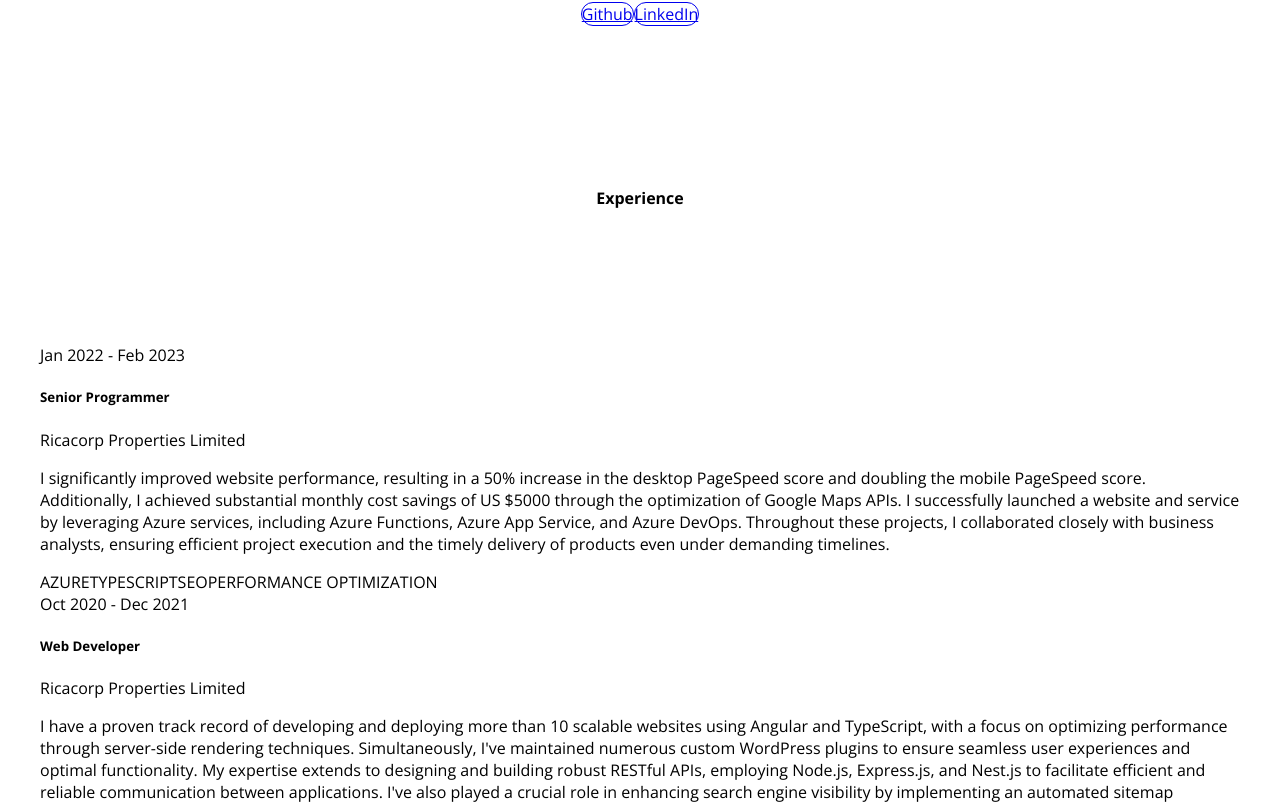
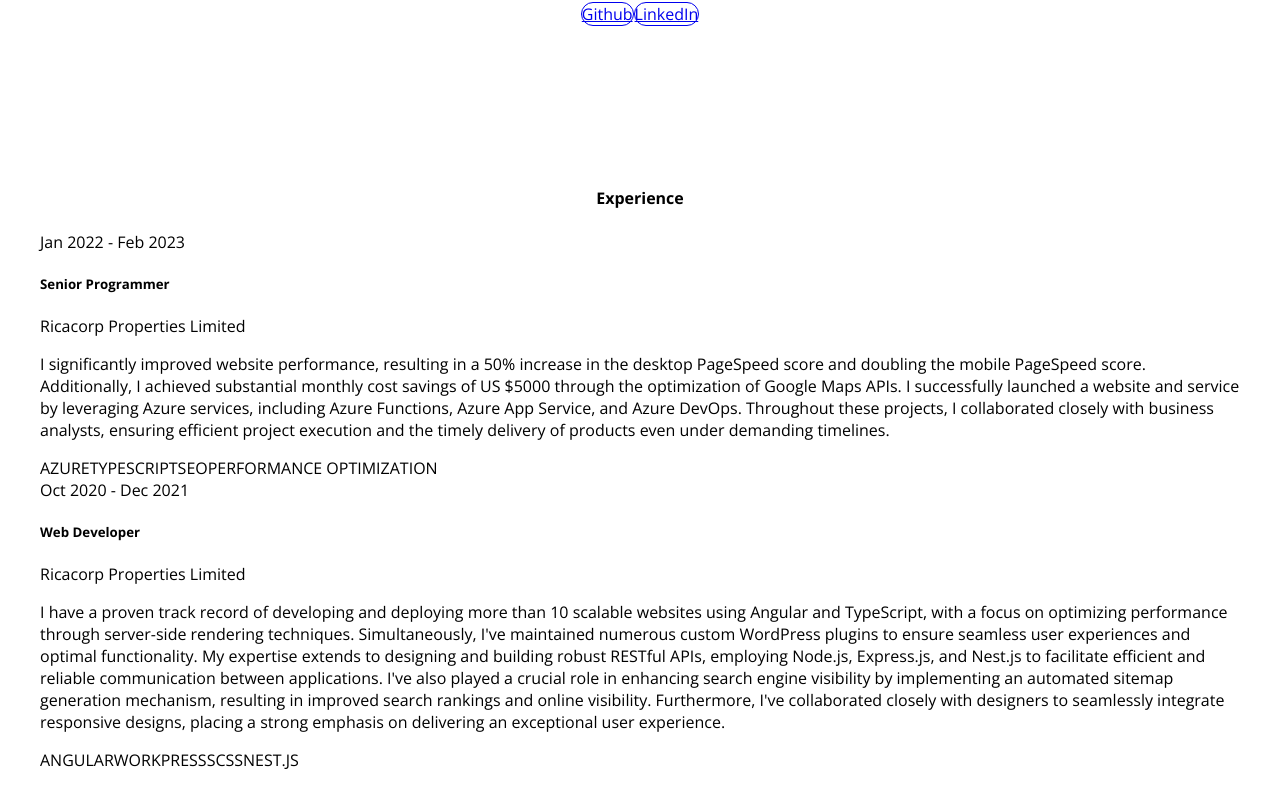
Before and after one commit to lexiechoi852/portfolio-website, a Next.js app: page / in a window 1280 px wide. Shown: the part 674-1479 px from the top of the page. Built offline with nearby package versions, Linux system fonts and the light colour scheme.

Commit message:
fix: remove height 100% property and set min height

```diff
--- a/src/components/Experience.tsx
+++ b/src/components/Experience.tsx
@@ -22,11 +22,11 @@ const experiences = [
 ];
 export default function Experience() {
   return (
-    <section id="experience" className="relative h-[calc(96dvh)] p-[4vh]">
+    <section id="experience" className="relative min-h-[calc(96dvh)] p-[4vh]">
       <h4 className="mb-2 text-center text-5xl font-bold text-gray-700">
         Experience
       </h4>
-      <div className="flex h-full flex-col items-center justify-center gap-20">
+      <div className="flex flex-col items-center justify-center gap-20">
         {experiences.map((experience) => (
           <div
             key={experience.title}
--- a/src/components/Profile.tsx
+++ b/src/components/Profile.tsx
@@ -8,7 +8,7 @@ export default function Profile() {
   return (
     <section
       id="profile"
-      className="relative flex h-[calc(90dvh)] flex-col justify-center gap-20 lg:flex-row"
+      className="relative flex min-h-[calc(90dvh)] flex-col justify-center gap-20 lg:flex-row"
     >
       <div className="flex items-center justify-center">
         <Image
--- a/src/components/Projects.tsx
+++ b/src/components/Projects.tsx
@@ -22,7 +22,7 @@ export default function Projects() {
   return (
     <section
       id="projects"
-      className="relative flex h-[calc(96dvh)] flex-col gap-10 p-[4vh]"
+      className="relative flex min-h-[calc(96dvh)] flex-col gap-10 p-[4vh]"
     >
       <h4 className="mb-2 text-center text-5xl font-bold text-gray-700">
         Projects
```
